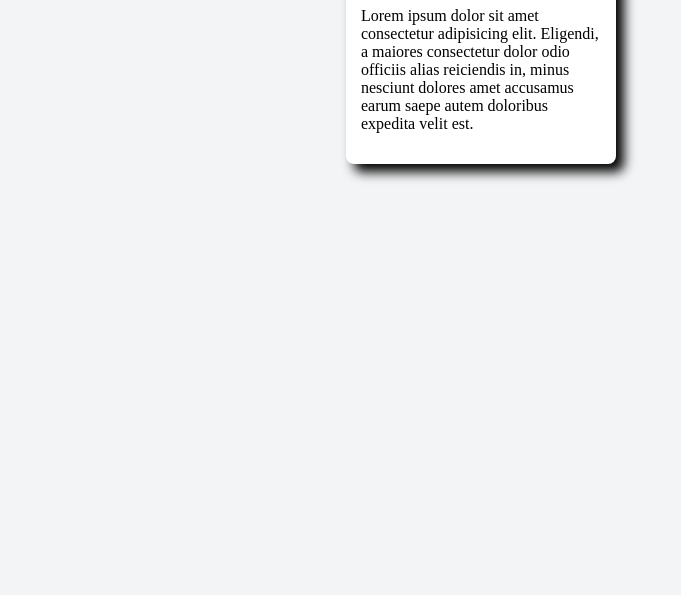
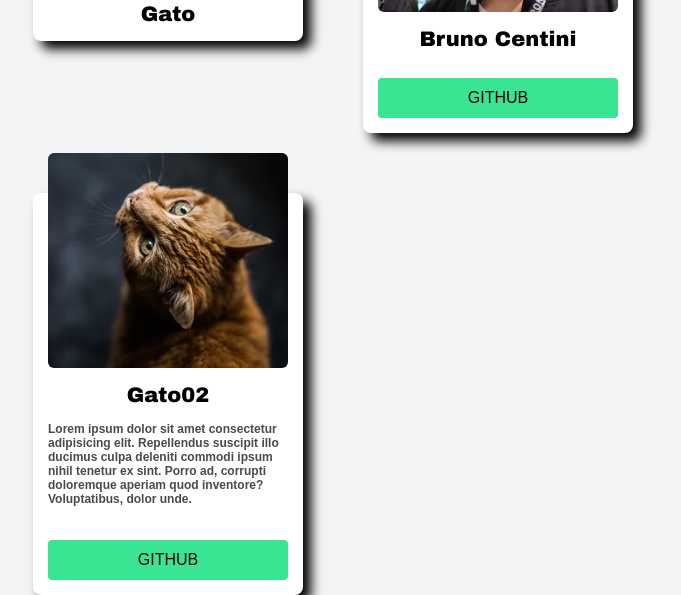
Before and after one commit to BCentini/Exercicios, a plain HTML site: page HTML CSS/Exercicio 02/index.html in a window 1280 px wide. Shown: the part 403-998 px from the top of the page, without its empty margins (159-840 px from the left). Before the commit the page ends 800 px from the top, so only its background shows below. Drawn offline with Linux system fonts and the light colour scheme.

Commit message:
Finalizacão exercicio 02 HTML CSS

```diff
--- a/HTML CSS/Exercicio 02/CSS/style.css
+++ b/HTML CSS/Exercicio 02/CSS/style.css
@@ -4,14 +4,16 @@ body {
 }
 
 main {
-  width: 270px;
+  width: 70%;
   display: table;
   margin: 100px auto 0 auto;
 }
 
-.card-container {
+.cardcontainer {
   width: 270px;
   display: table;
+  float: left;
+  margin: 60px 60px 0 0;
 }
 
 .card {
@@ -31,3 +33,61 @@ main {
   display: block;
   border-radius: 6px;
 }
+
+.card .card-image-top {
+  margin-top: -55px;
+}
+
+.card .card-body {
+  width: 100%;
+  display: table;
+  padding-top: 15px;
+  margin: 0;
+}
+.card .card-body h1 {
+  font-family: Arial black, Helvetica, sans-serif;
+  font-size: 21px;
+  line-height: 24px;
+  color: black;
+  margin: 0;
+  text-align: center;
+}
+.card .card-body p {
+  display: block;
+  font-family: Arial, Helvetica, sans-serif;
+  font-size: 12px;
+  line-height: 14px;
+  color: #4a4a4a;
+  font-weight: 800;
+  margin: 15px 0 7px 0;
+}
+
+.card .card-footer {
+  width: 100%;
+  display: table;
+  padding-top: 15px;
+}
+
+.card .card-footer .btn {
+  width: 100%;
+}
+
+/* botões */
+
+.btn {
+  height: 40px;
+  width: auto;
+  display: inline-block;
+  background-color: #39e493;
+  color: black;
+  font-family: Arial, Helvetica, sans-serif;
+  font-size: 16px;
+  text-transform: uppercase;
+  line-height: 40px;
+  text-decoration: none;
+  margin-top: 12px;
+  padding: 0 30px;
+  border-radius: 4px;
+  box-sizing: border-box;
+  text-align: center;
+}
--- a/HTML CSS/Exercicio 02/index.html
+++ b/HTML CSS/Exercicio 02/index.html
@@ -9,18 +9,51 @@
     <link rel="stylesheet" type="text/css" href="css/style.css" />
 </head>
 
+
 <body>
     <main>
-        <div class="card-contaier">
+        <div class="cardcontainer">
             <div class="card">
-                <img src="images/gato-01.jpg" alt="Gato 01" title="Gato 01" class="card-image" />
-                <h1>Titulo</h1>
-                <p>Lorem ipsum dolor sit amet consectetur adipisicing elit. Eligendi, a maiores consectetur dolor odio
-                    officiis alias reiciendis in, minus nesciunt dolores amet accusamus earum saepe autem doloribus
-                    expedita velit est.</p>
+                <img src="images/gato-01.jpg" alt="gato-01" title="Gato" class="card-image" />
+
+                <div class="card-body">
+                    <h1>Gato</h1>
+                </div>
             </div>
         </div>
+
+        <div class="cardcontainer">
+            <div class="card">
+                <img src="images/pp.jfif" alt="Centini" title="Profile Picture" class="card-image" />
+
+                <div class="card-body">
+                    <h1>Bruno Centini</h1>
+                </div>
+
+                <div class="card-footer">
+                    <a href="https://github.com/BCentini" class="btn"> GitHub</a>
+                </div>
+            </div>
         </div>
+
+        <div class="cardcontainer">
+            <div class="card">
+                <img src="images/gato-02.jpg" alt="Gato-02i" title="Gato" class="card-image card-image-top" />
+
+                <div class="card-body">
+                    <h1>Gato02</h1>
+                    <p>Lorem ipsum dolor sit amet consectetur adipisicing elit. Repellendus suscipit illo ducimus culpa
+                        deleniti commodi ipsum nihil tenetur ex sint. Porro ad, corrupti doloremque aperiam quod
+                        inventore? Voluptatibus, dolor unde.
+                    </p>
+                </div>
+
+                <div class="card-footer">
+                    <a href="https://github.com/BCentini" class="btn"> GitHub</a>
+                </div>
+            </div>
+        </div>
+
     </main>
 </body>
 
```
Also changed, not shown: HTML CSS/Exercicio 02/images/pp.jfif (added).
